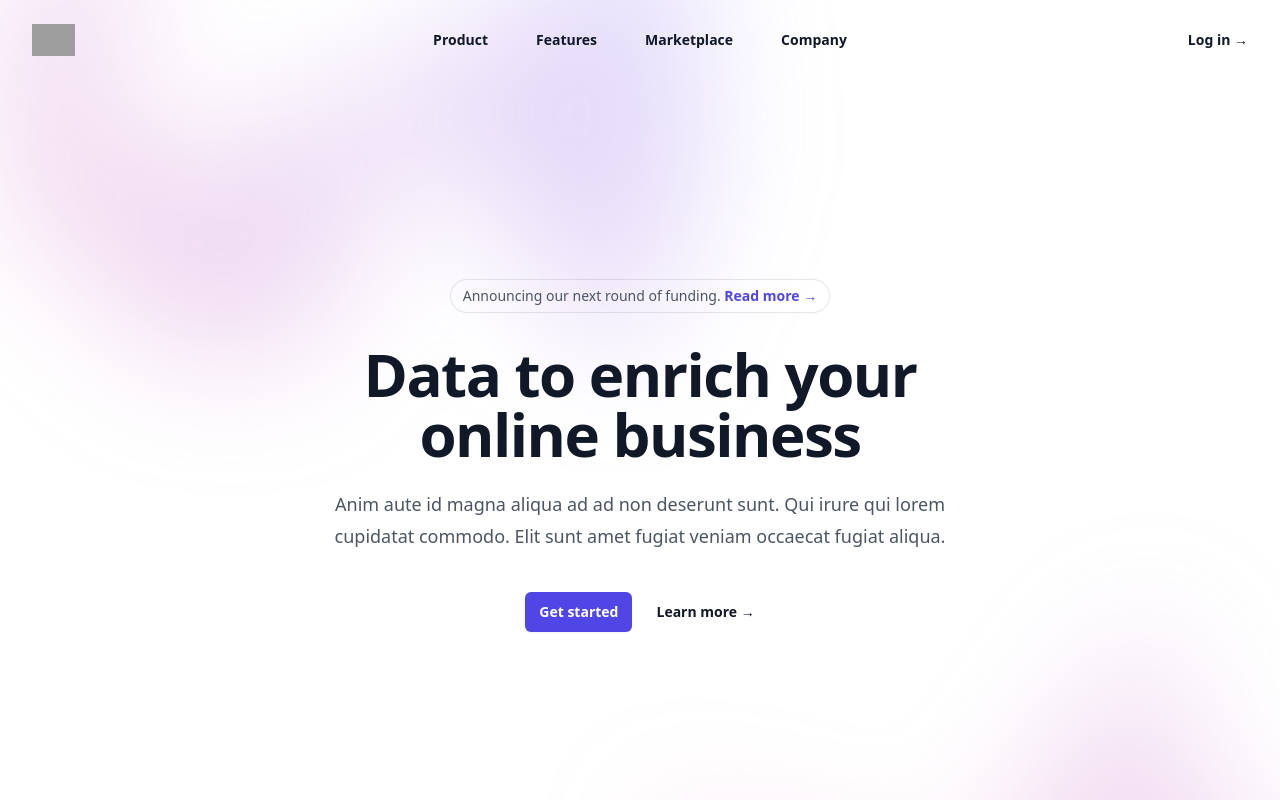
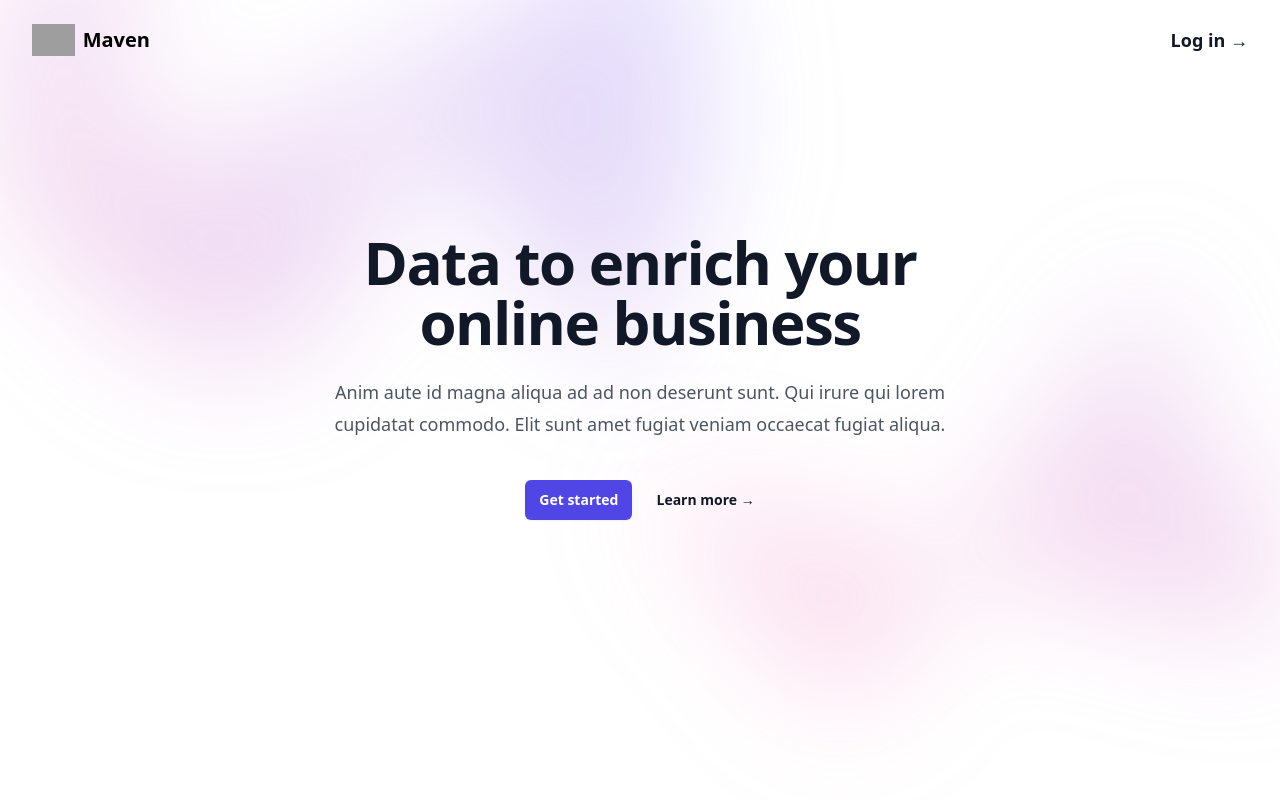
Before and after one commit to maven-connect/maven-frontend, a Next.js app: page / in a window 1280 px wide. Shown: the top 800 px of the page. Built offline with nearby package versions, Linux system fonts and the light colour scheme; grey boxes are pictures that could not be loaded.

Commit message:
layout cleanup and google login button

```diff
--- a/src/components/HeroSection.js
+++ b/src/components/HeroSection.js
@@ -1,24 +1,14 @@
-import { useState } from 'react'
-import { Dialog } from '@headlessui/react'
-import { Bars3Icon, XMarkIcon } from '@heroicons/react/24/outline'
-import { useRouter } from 'next/router'
-
-const navigation = [
-  { name: 'Product', href: '#' },
-  { name: 'Features', href: '#' },
-  { name: 'Marketplace', href: '#' },
-  { name: 'Company', href: '#' },
-]
+import {Bars3Icon} from '@heroicons/react/24/outline';
 
 export default function HeroSection() {
-  const [mobileMenuOpen, setMobileMenuOpen] = useState(false)
-  const router = useRouter()
-
   return (
     <div className="bg-white">
       <header className="absolute inset-x-0 top-0 z-50">
-        <nav className="flex items-center justify-between p-6 lg:px-8" aria-label="Global">
-          <div className="flex lg:flex-1">
+        <nav
+          className="flex items-center justify-between p-6 lg:px-8"
+          aria-label="Global"
+        >
+          <div className="flex lg:flex-1 items-center gap-2">
             <a href="#" className="-m-1.5 p-1.5">
               <span className="sr-only">Your Company</span>
               <img
@@ -27,76 +17,17 @@ export default function HeroSection() {
                 alt=""
               />
             </a>
+            <p className="text-xl font-semibold">Maven</p>
           </div>
-          <div className="flex lg:hidden">
-            <button
-              type="button"
-              className="-m-2.5 inline-flex items-center justify-center rounded-md p-2.5 text-gray-700"
-              onClick={() => setMobileMenuOpen(true)}
+          <div className="lg:flex lg:flex-1 lg:justify-end">
+            <a
+              href="/login"
+              className="text-lg font-semibold leading-6 text-gray-900"
             >
-              <span className="sr-only">Open main menu</span>
-              <Bars3Icon className="h-6 w-6" aria-hidden="true" />
-            </button>
-          </div>
-          <div className="hidden lg:flex lg:gap-x-12">
-            {navigation.map((item) => (
-              <a key={item.name} href={item.href} className="text-sm font-semibold leading-6 text-gray-900">
-                {item.name}
-              </a>
-            ))}
-          </div>
-          <div className="hidden lg:flex lg:flex-1 lg:justify-end">
-            <a href="#" className="text-sm font-semibold leading-6 text-gray-900">
               Log in <span aria-hidden="true">&rarr;</span>
             </a>
           </div>
         </nav>
-        <Dialog as="div" className="lg:hidden" open={mobileMenuOpen} onClose={setMobileMenuOpen}>
-          <div className="fixed inset-0 z-50" />
-          <Dialog.Panel className="fixed inset-y-0 right-0 z-50 w-full overflow-y-auto bg-white px-6 py-6 sm:max-w-sm sm:ring-1 sm:ring-gray-900/10">
-            <div className="flex items-center justify-between">
-              <a href="#" className="-m-1.5 p-1.5">
-                <span className="sr-only">Your Company</span>
-                <img
-                  className="h-8 w-auto"
-                  src="https://tailwindui.com/img/logos/mark.svg?color=indigo&shade=600"
-                  alt=""
-                />
-              </a>
-              <button
-                type="button"
-                className="-m-2.5 rounded-md p-2.5 text-gray-700"
-                onClick={() => setMobileMenuOpen(false)}
-              >
-                <span className="sr-only">Close menu</span>
-                <XMarkIcon className="h-6 w-6" aria-hidden="true" />
-              </button>
-            </div>
-            <div className="mt-6 flow-root">
-              <div className="-my-6 divide-y divide-gray-500/10">
-                <div className="space-y-2 py-6">
-                  {navigation.map((item) => (
-                    <a
-                      key={item.name}
-                      href={item.href}
-                      className="-mx-3 block rounded-lg px-3 py-2 text-base font-semibold leading-7 text-gray-900 hover:bg-gray-50"
-                    >
-                      {item.name}
-                    </a>
-                  ))}
-                </div>
-                <div className="py-6" onClick={()=>router.push("/login")}>
-                  <a
-                    href="login"
-                    className="-mx-3 block rounded-lg px-3 py-2.5 text-base font-semibold leading-7 text-gray-900 hover:bg-gray-50"
-                  >
-                    Log in
-                  </a>
-                </div>
-              </div>
-            </div>
-          </Dialog.Panel>
-        </Dialog>
       </header>
 
       <div className="relative isolate px-6 pt-14 lg:px-8">
@@ -112,23 +43,15 @@ export default function HeroSection() {
             }}
           />
         </div>
-        <div className="mx-auto max-w-2xl py-32 sm:py-48 lg:py-56">
-          <div className="hidden sm:mb-8 sm:flex sm:justify-center">
-            <div className="relative rounded-full px-3 py-1 text-sm leading-6 text-gray-600 ring-1 ring-gray-900/10 hover:ring-gray-900/20">
-              Announcing our next round of funding.{' '}
-              <a href="#" className="font-semibold text-indigo-600">
-                <span className="absolute inset-0" aria-hidden="true" />
-                Read more <span aria-hidden="true">&rarr;</span>
-              </a>
-            </div>
-          </div>
+        <div className="mx-auto max-w-2xl pt-36 sm:pt-36 lg:pt-44">
           <div className="text-center">
             <h1 className="text-4xl font-bold tracking-tight text-gray-900 sm:text-6xl">
               Data to enrich your online business
             </h1>
             <p className="mt-6 text-lg leading-8 text-gray-600">
-              Anim aute id magna aliqua ad ad non deserunt sunt. Qui irure qui lorem cupidatat commodo. Elit sunt amet
-              fugiat veniam occaecat fugiat aliqua.
+              Anim aute id magna aliqua ad ad non deserunt sunt. Qui irure qui
+              lorem cupidatat commodo. Elit sunt amet fugiat veniam occaecat
+              fugiat aliqua.
             </p>
             <div className="mt-10 flex items-center justify-center gap-x-6">
               <a
@@ -137,7 +60,10 @@ export default function HeroSection() {
               >
                 Get started
               </a>
-              <a href="#" className="text-sm font-semibold leading-6 text-gray-900">
+              <a
+                href="#"
+                className="text-sm font-semibold leading-6 text-gray-900"
+              >
                 Learn more <span aria-hidden="true">→</span>
               </a>
             </div>
@@ -157,5 +83,5 @@ export default function HeroSection() {
         </div>
       </div>
     </div>
-  )
+  );
 }
```
Also changed, not shown: src/components/LoginPage.js (+45 -20 lines), public/google-icon.svg (added).
